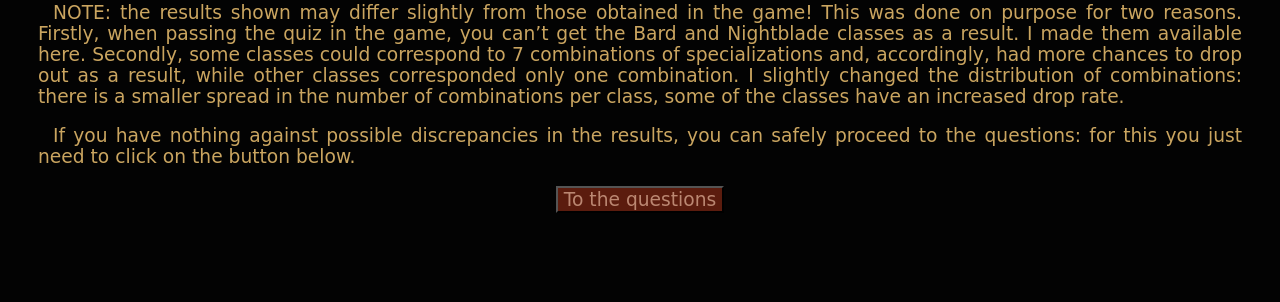
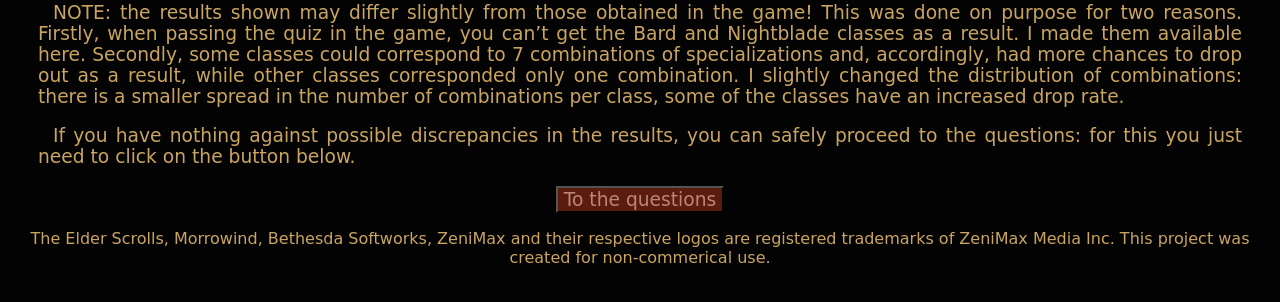
Before and after one commit to RaileyHartheim/morrowind_class_quiz, a Flask app: page / in a window 1280 px wide. Shown: the part 332-634 px from the top of the page. Run offline with Flask 2, Linux system fonts and the light colour scheme; some web fonts are replaced.

Commit message:
Changed greeting page

```diff
--- a/src/templates/greeting.html
+++ b/src/templates/greeting.html
@@ -15,4 +15,9 @@
     <div class="buttons"><form action="/progress">
         <button>To the questions</button>
     </form></div>
+
+    <p></p>
+    <center>
+    <p>The Elder Scrolls, Morrowind, Bethesda Softworks, ZeniMax and their respective logos are registered trademarks of ZeniMax Media Inc. This project was created for non-commerical use.</p>
+    </center>
 {% endblock %}
```
